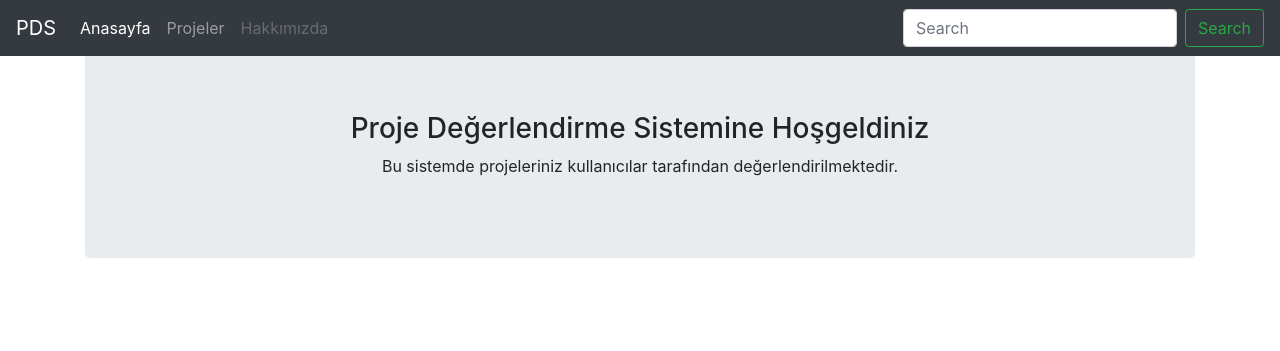
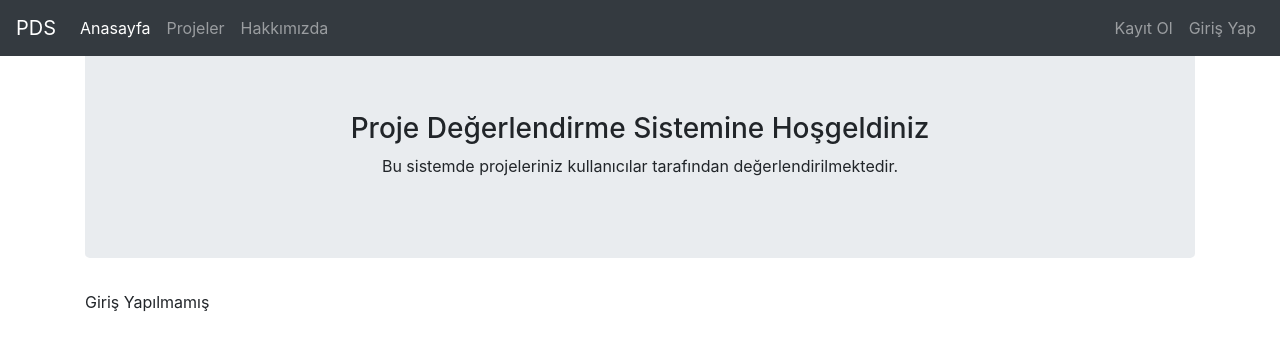
Before and after one commit to hakand41/pds-blog, a Django app: page / in a window 1280 px wide. Shown: the top 351 px of the page. Run offline with Django 4.2, Linux system fonts and the light colour scheme; some libraries are stand-ins or nearby versions.

Commit message:
arayuzde-oturum-kontrolu

```diff
--- a/bitirmeProjesi/urls.py
+++ b/bitirmeProjesi/urls.py
@@ -22,5 +22,6 @@ urlpatterns = [
     path('', views.index, name= "index"),
     path('about/', views.about, name="about"),
     path('user/', include("user.urls")),
+    path('projects/', views.project, name="projects")
 
 ]
--- a/project/views.py
+++ b/project/views.py
@@ -9,3 +9,6 @@ def about(request):
 
 def detailProject(request,id):
     return HttpResponse("Detail:" + str(id))
+
+def project(request):
+    return render(request, "projects.html")
--- a/templates/includes/navbar.html
+++ b/templates/includes/navbar.html
@@ -9,15 +9,28 @@
           <a class="nav-link" href="/">Anasayfa<span class="sr-only">(current)</span></a>
         </li>
         <li class="nav-item">
-          <a class="nav-link" href="#">Projeler</a>
+          <a class="nav-link" href="/projects/">Projeler</a>
         </li>
         <li class="nav-item">
-          <a class="nav-link disabled" href="about/">Hakkımızda</a>
+          <a class="nav-link" href="/about">Hakkımızda</a>
         </li>
       </ul>
-      <form class="form-inline mt-2 mt-md-0">
-        <input class="form-control mr-sm-2" type="text" placeholder="Search" aria-label="Search">
-        <button class="btn btn-outline-success my-2 my-sm-0" type="submit">Search</button>
-      </form>
+      <ul class="navbar-nav ml-auto">
+        {% if request.user.is_authenticated %}
+          <li class="nav-item">
+            <a class="nav-link" href="/projects/dashboard">Kontrol Paneli</a>
+          </li>
+          <li class="nav-item">
+            <a class="nav-link" href="/user/logout">Çıkış Yap</a>
+          </li>
+        {% else %}
+          <li class="nav-item">
+            <a class="nav-link" href="/user/register">Kayıt Ol</a>
+          </li>
+          <li class="nav-item">
+            <a class="nav-link" href="/user/login">Giriş Yap</a>
+        {% endif %}
+
+      </ul>
     </div>
   </nav>
--- a/templates/index.html
+++ b/templates/index.html
@@ -6,6 +6,12 @@
     <h3>Proje Değerlendirme Sistemine Hoşgeldiniz</h3>
     <p>Bu sistemde projeleriniz kullanıcılar tarafından değerlendirilmektedir.</p>
 </div>
-
+<p>
+    {% if request.user.is_authenticated %}
+        Giriş Yapılmış {{request.user.username}}
+    {% else %}
+        Giriş Yapılmamış
+    {% endif %}
+</p>
 
 {% endblock body %}
```
Also changed, not shown: templates/projects.html (added, +9 -0 lines).
